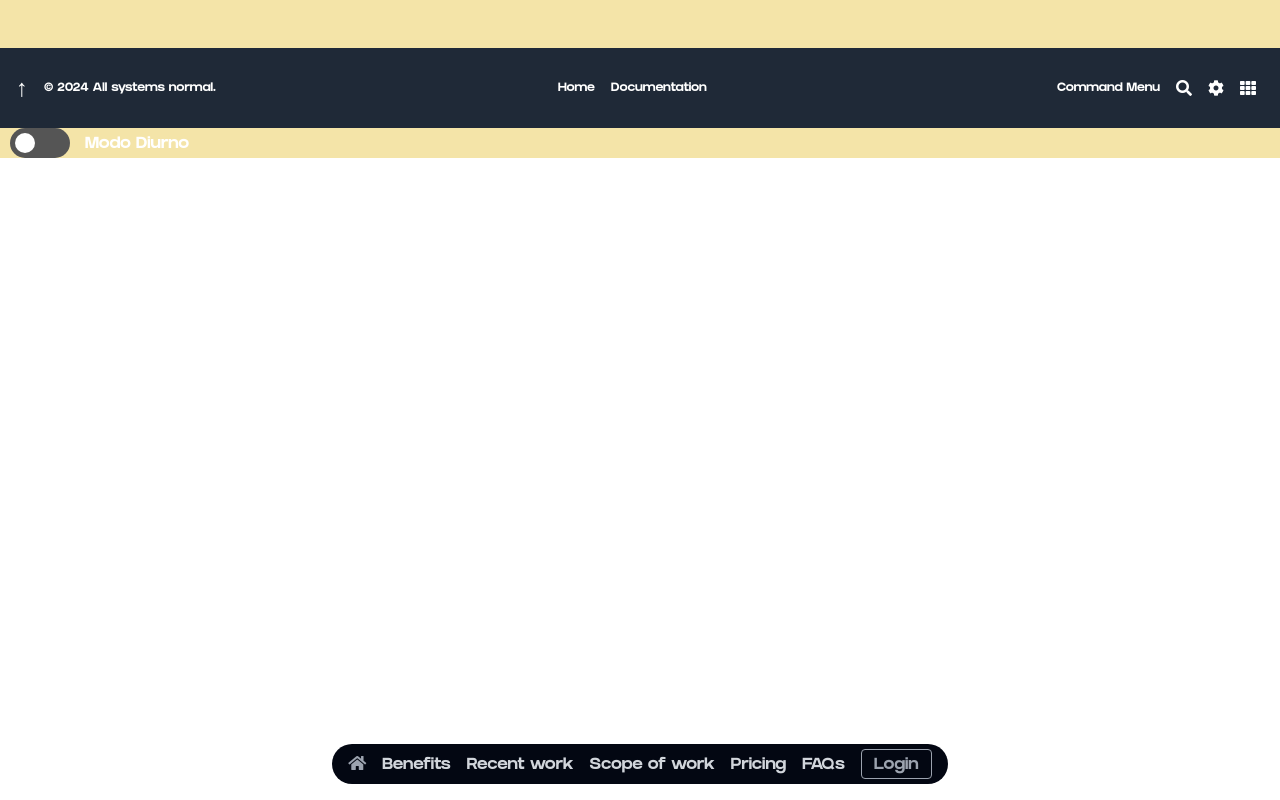
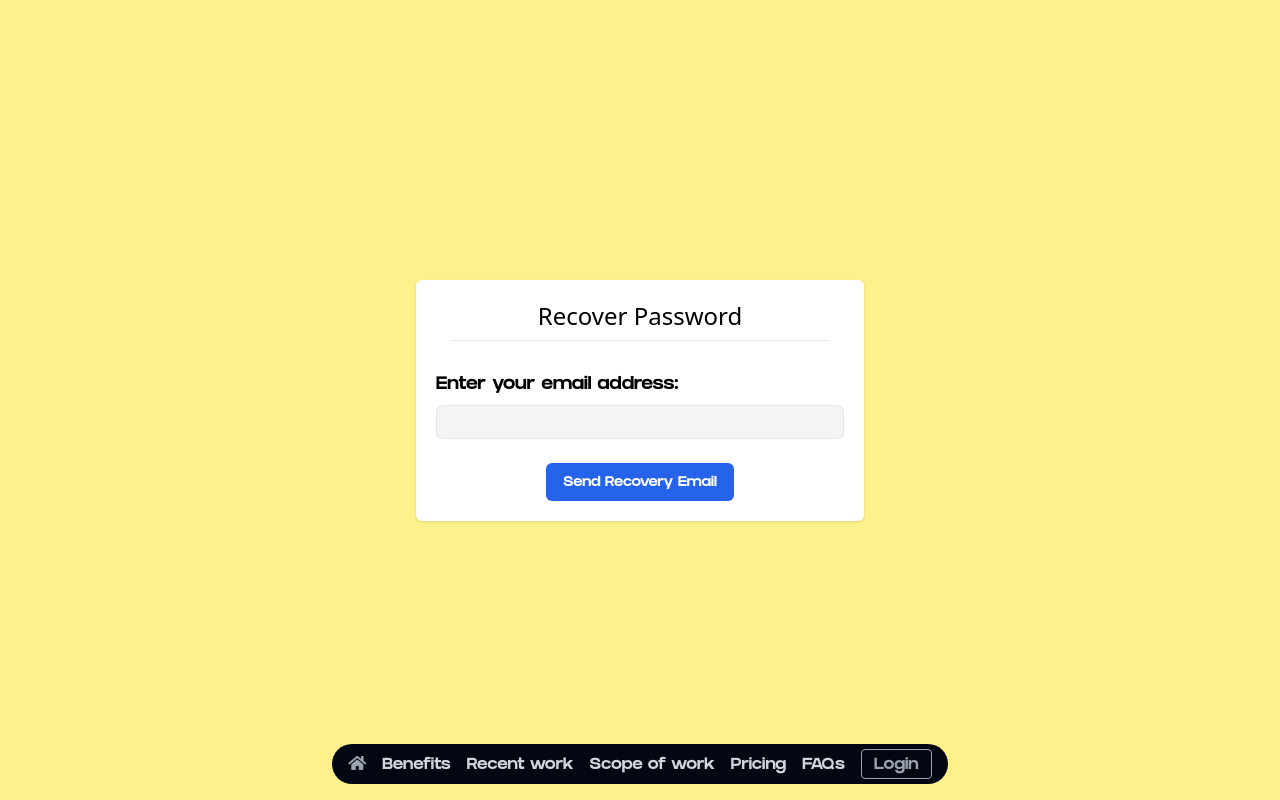
Before and after one commit to Mixlife2/Turboweb, a React (Create React App) app: page /recoverpassword in a window 1280 px wide. Built offline with nearby package versions, Linux system fonts and the light colour scheme.

Commit message:
fixregister

```diff
--- a/src/App.tsx
+++ b/src/App.tsx
@@ -1,34 +1,24 @@
-import React, { useState } from 'react';
+import React from 'react';
 import { BrowserRouter as Router, Route, Routes } from 'react-router-dom';
-import DarkModeToggle from './components/DarkModeToggle/DarkModeToggle';
-import Navbar from './components/NavBar/NavBar';
 import Home from './pages/Home';
 import Dashboard from './pages/Dashboard';
 import LoginPage from './pages/LoginPage';
 import Register from './pages/Register';
-import Footer from './components/Footer/Footer';
+import RecoverPassword from './pages/RecoverPassword';
 
 function App(): JSX.Element {
-  const [isDarkMode, setIsDarkMode] = useState(false);
-
   return (
-    <div className={isDarkMode ? 'dark-mode' : 'light-mode'}>
+    <div className="light-mode">
       <Router>
-        <header className="flex justify-between items-center py-6">
-
-          <Navbar />
-        </header>
         <main>
           <Routes>
             <Route path="/" element={<Home />} />
             <Route path="/login" element={<LoginPage />} />
+            <Route path='/register' element={<Register />} />
+            <Route path='/recoverpassword' element={<RecoverPassword />} />
             <Route path="/dashboard" element={<Dashboard />} />
-            <Route path='/register' element={<Register />}  />
           </Routes>
         </main>
-        <Footer/>
-          <DarkModeToggle setIsDarkMode={setIsDarkMode} />
-
       </Router>
     </div>
   );
--- a/src/pages/Home.tsx
+++ b/src/pages/Home.tsx
@@ -14,7 +14,8 @@ import PricingSection from '../components/PricingSection/PricingSection';
 import FAQsSection from '../components/FAQsSection/FAQsSection';
 import WebflowSection from '../components/WebFlowSection/WebFlowSection';
 import Carousel from '../components/Carousel/Carousel';
-
+import Navbar from '../components/NavBar/NavBar';
+import Footer from '../components/Footer/Footer';
 
 const image1 = require('../assets/images/carousel1.jpg');
 const image2 = require('../assets/images/carousel2.jpg');
@@ -28,6 +29,7 @@ const Home: React.FC = () => {
 
   return (
     <div>
+      <Navbar />
       <HeaderSection
         mainTitle="WeHook"
         subTitle="A design and development agency, with a special touch."
@@ -50,6 +52,7 @@ const Home: React.FC = () => {
       <PricingSection />
       <WebflowSection />
       <FAQsSection />
+      <Footer/>
     </div>
   );
 };
--- a/src/pages/LoginPage.tsx
+++ b/src/pages/LoginPage.tsx
@@ -1,6 +1,7 @@
 import React, { useState, ChangeEvent } from 'react';
 import { supabase } from '../lib/api';
 import { useNavigate } from 'react-router-dom';
+import Navbar from '../components/NavBar/NavBar';
 
 const LoginPage: React.FC = () => {
   const [email, setEmail] = useState<string>('');
@@ -39,8 +40,18 @@ const LoginPage: React.FC = () => {
     }
   };
 
+  const handleRegistroClick = () => {
+    navigate('/register');
+  };
+
+  const handleForgotPasswordClick = () => {
+    // Redirigir a la página de recuperación de contraseña
+    navigate('/recoverpassword');
+  };
+
   return (
     <div className="flex h-screen">
+      <Navbar />
       <div className="w-1/2 flex justify-center items-center bg-white">
         <div className="w-96">
           <div className="flex justify-center mb-10">
@@ -86,9 +97,10 @@ const LoginPage: React.FC = () => {
           </div>
           <div className="flex justify-between items-center mb-6">
             <div className="text-sm">
-              <a href="#" className="font-medium text-indigo-600 hover:text-indigo-500">
+
+              <button onClick={handleForgotPasswordClick} className="font-medium text-indigo-600 hover:text-indigo-500">
                 ¿Olvidaste tu contraseña?
-              </a>
+              </button>
             </div>
           </div>
           <div>
@@ -104,6 +116,7 @@ const LoginPage: React.FC = () => {
             <button
               type="button"
               className="group relative w-full flex justify-center py-2 px-4 border border-transparent text-sm font-medium rounded-md text-indigo-600 bg-transparent hover:bg-indigo-50 focus:outline-none focus:ring-2 focus:ring-offset-2 focus:ring-indigo-500"
+              onClick={handleRegistroClick}
             >
               Registra tu negocio
             </button>
--- /dev/null
+++ b/src/pages/RecoverPassword.tsx
@@ -0,0 +1,63 @@
+import React, { useState } from 'react';
+import { supabase } from '../lib/api';
+import Navbar from '../components/NavBar/NavBar';
+
+const RecoverPassword: React.FC = () => {
+  const [email, setEmail] = useState<string>('');
+  const [error, setError] = useState<string | null>(null);
+
+  const handleEmailChange = (e: React.ChangeEvent<HTMLInputElement>) => {
+    setEmail(e.target.value);
+  };
+
+  const handlePasswordRecovery = async () => {
+    try {
+      const { data, error } = await supabase.auth.resetPasswordForEmail(email);
+
+      if (error) {
+        setError('Error initiating password recovery. Please try again.');
+        console.error(error);
+      } else if (data) {
+        console.log('Password recovery initiated. Check your email for further instructions.');
+        // Puedes redirigir a otra página o mostrar un mensaje adicional aquí
+      }
+    } catch (error) {
+      setError('An unexpected error occurred. Please try again.');
+      console.error(error);
+    }
+  };
+
+  return (
+    <div className="flex h-screen">
+      <Navbar />
+      <div className="w-full flex justify-center items-center bg-yellow-200">
+        <div className="w-full sm:w-2/3 max-w-md p-5 bg-white shadow flex flex-col text-base rounded-md">
+          <span className="font-sans text-2xl text-center pb-2 mb-4 border-b mx-4 align-center">
+            Recover Password
+          </span>
+          <label className="mt-3 mb-2 text-lg" htmlFor="email">
+            Enter your email address:
+          </label>
+          <input
+            type="email"
+            id="email"
+            className="bg-gray-100 border py-1 px-3 mb-2 rounded-md"
+            required
+            value={email}
+            onChange={handleEmailChange}
+          />
+          {error && <p className="text-red-500">{error}</p>}
+          <button
+            type="button"
+            className="flex mx-auto justify-center py-2 px-4 border border-transparent text-sm font-medium rounded-md text-white bg-blue-600 hover:bg-blue-500 focus:outline-none focus:border-blue-700 focus:shadow-outline-blue active:bg-blue-700 transition duration-150 ease-in-out mt-4"
+            onClick={handlePasswordRecovery}
+          >
+            Send Recovery Email
+          </button>
+        </div>
+      </div>
+    </div>
+  );
+};
+
+export default RecoverPassword;
```
Also changed, not shown: src/pages/Register.tsx (+86 -30 lines).
